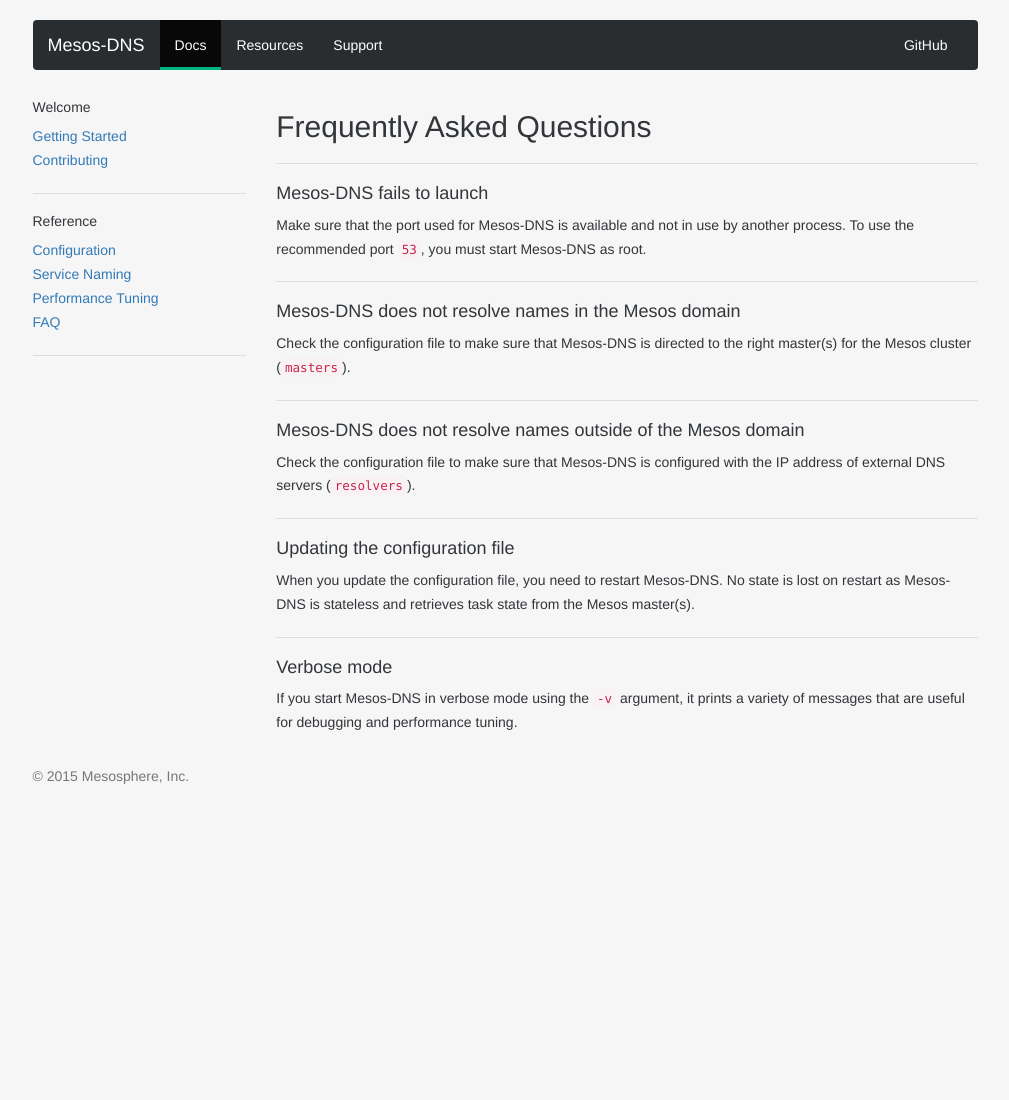
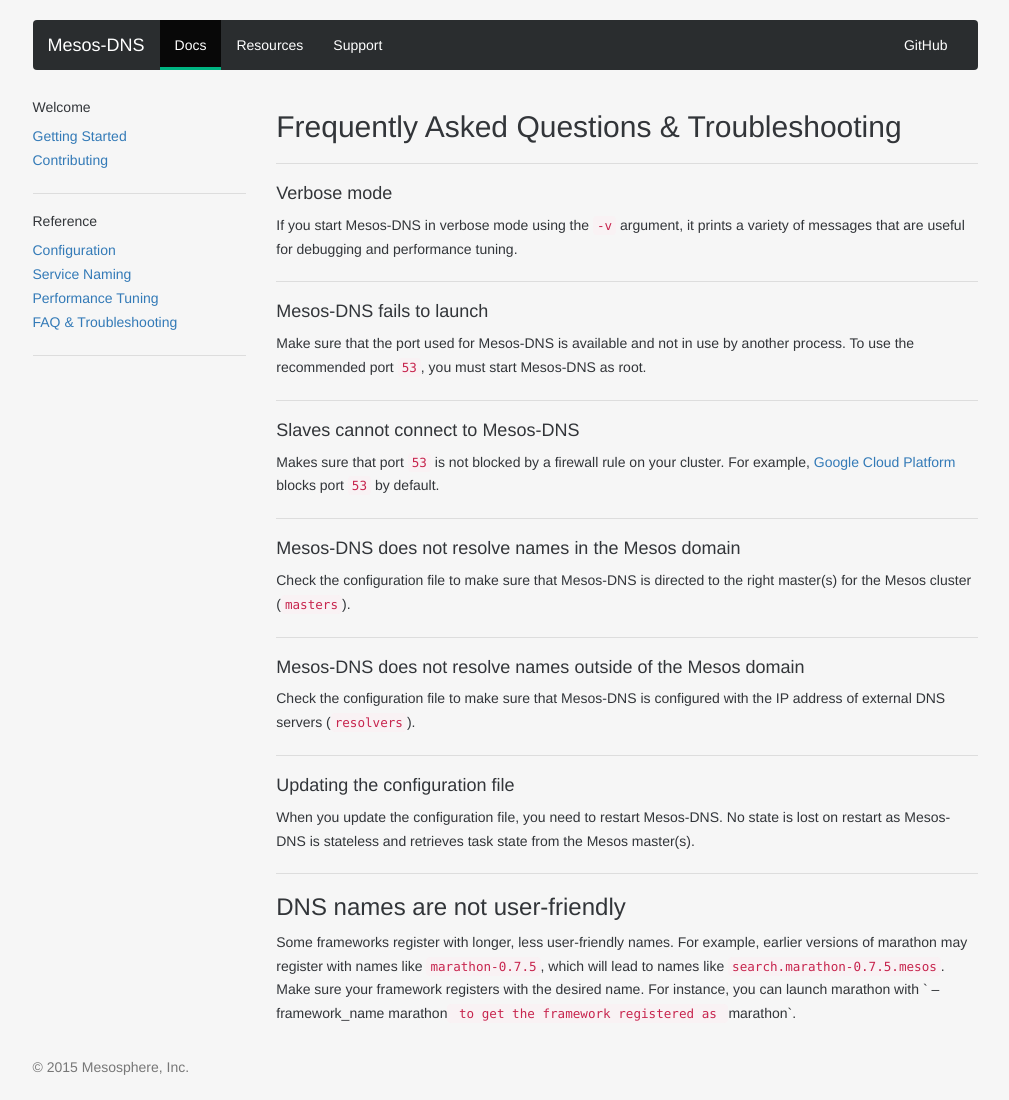
Before and after one commit to mesosphere/mesos-dns, a Jekyll site: the page built from docs/docs/faq.md, in a window 1280 px wide. Shown: the whole page, without its empty margins (135-1144 px from the left). Built offline with Jekyll 4.4.1, drawn with Linux system fonts in a browser that asks for light colours; nearby versions of some CDN libraries; some web fonts are replaced; Markdown is read by kramdown in place of the engine named in the settings; before the commit the page ends 900 px from its top, so only the background shows below that.

Commit message:
Documentation fixes.

```diff
--- a/docs/_layouts/docs.html
+++ b/docs/_layouts/docs.html
@@ -36,7 +36,7 @@ layout: default
       </li>
        <li>
         <a href="{{ site.baseurl }}/docs/faq.html">
-          FAQ
+          FAQ & Troubleshooting
         </a>
       </li>
     </ul>
--- a/docs/docs/faq.md
+++ b/docs/docs/faq.md
@@ -2,13 +2,26 @@
 title: Mesos-DNS FAQ
 ---
 
-##  Frequently Asked Questions
+##  Frequently Asked Questions & Troubleshooting
 
 ---
+
+#### Verbose mode
+
+If you start Mesos-DNS in verbose mode using the `-v` argument, it  prints a variety of messages that are useful for debugging and performance tuning.
+
+---
+
 
 #### Mesos-DNS fails to launch
 
 Make sure that the port used for Mesos-DNS is available and not in use by another process. To use the recommended port `53`, you must start Mesos-DNS as root.
+
+---
+
+#### Slaves cannot connect to Mesos-DNS
+
+Makes sure that port `53` is not blocked by a firewall rule on your cluster. For example, [Google Cloud Platform](https://cloud.google.com/) blocks port `53` by default.
 
 ---
 
@@ -30,6 +43,6 @@ When you update the configuration file, you need to restart Mesos-DNS. No state
 
 ---
 
-#### Verbose mode
+### DNS names are not user-friendly
 
-If you start Mesos-DNS in verbose mode using the `-v` argument, it  prints a variety of messages that are useful for debugging and performance tuning.
+Some frameworks register with longer, less user-friendly names. For example, earlier versions of marathon may register with names like `marathon-0.7.5`, which will lead to names like `search.marathon-0.7.5.mesos`. Make sure your framework registers with the desired name. For instance, you can launch marathon with ` --framework_name marathon` to get the framework registered as `marathon`.
```
Also changed, not shown: docs/docs/naming.md (+3 -1 lines).
